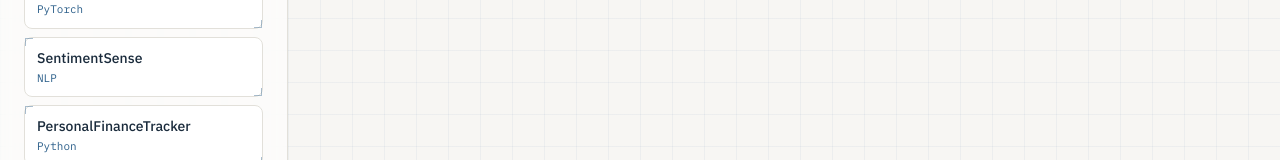
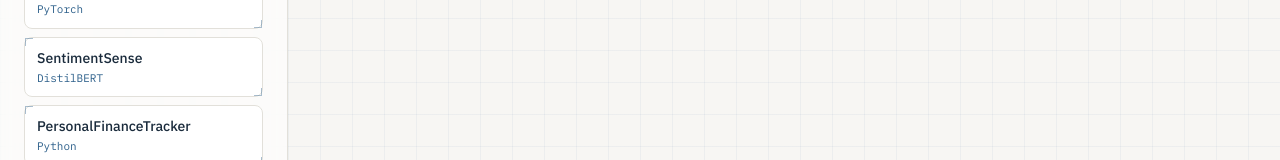
Before and after one commit to ali-faraz-py/CodexQuery, a Next.js app in the folder frontend/: page / in a window 1280 px wide. Shown: the part 366-526 px from the top of the page. Built offline with nearby package versions, Linux system fonts and the light colour scheme.

Commit message:
fix: correct technology for SentimentSense to DistilBERT

```diff
--- a/frontend/src/app/page.js
+++ b/frontend/src/app/page.js
@@ -8,7 +8,7 @@
   { name: "DiabetesDetector", tech: "scikit-learn" },
   { name: "AetherQuant", tech: "XGBoost" },
   { name: "deepfake-detector", tech: "PyTorch" },
-  { name: "SentimentSense", tech: "NLP" },
+  { name: "SentimentSense", tech: "DistilBERT" },
   { name: "PersonalFinanceTracker", tech: "Python" },
   { name: "python-weather-app", tech: "Python" },
   { name: "Python-CurrencyConverter", tech: "Python" },
```
